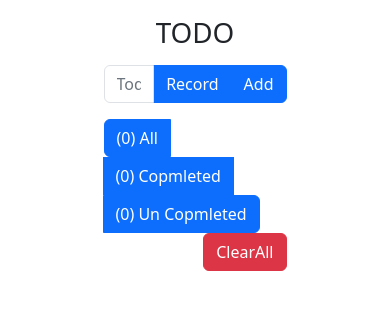
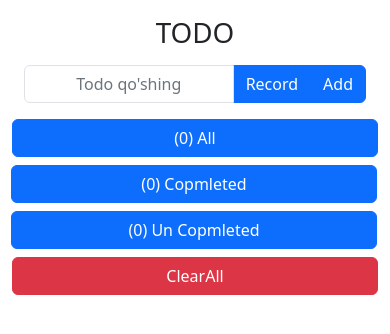
Before and after one commit to BunyodbekNasriddinov/js-todo, a plain HTML site: page index.html in a window 390 px wide. Drawn offline with nearby package versions, Linux system fonts and the light colour scheme.

Commit message:
Responsive add

```diff
--- a/index.html
+++ b/index.html
@@ -13,8 +13,8 @@
   <body>
     <h1 class="h1 text-center my-3">TODO</h1>
     <div class="container">
-      <form class="mx-auto w-50 js-form">
-        <div class="input-group">
+      <form class="mx-auto row js-form">
+        <div class="input-group col-12 col-lg-6">
           <input
             class="form-control btn border border-1 js-input"
             type="text"
@@ -34,22 +34,22 @@
           </button>
         </div>
       </form>
-      <div class="input-group mx-auto my-3 w-50">
-        <button class="btn btn-primary js-all-todos">
+      <div class="input-group mx-auto my-3 row gap-2">
+        <button class="btn btn-primary col-12 col-lg-2 rounded-2 js-all-todos">
           <span>(0)</span> All
         </button>
-        <button class="btn btn-primary js-completed-todos">
+        <button class="btn btn-primary col-12 col-lg-2 rounded-2 js-completed-todos">
           <span>(0)</span> Copmleted
         </button>
-        <button class="btn btn-primary rounded-end js-uncompleted-todos">
+        <button class="btn btn-primary col-12 col-lg-2 rounded-2 rounded-end js-uncompleted-todos">
           <span>(0)</span>
           Un Copmleted
         </button>
-        <button class="btn btn-danger ms-auto rounded js-clear-all-btn">
+        <button class="btn btn-danger ms-auto col-12 col-lg-3 rounded js-clear-all-btn">
           ClearAll
         </button>
       </div>
-      <ul class="list-group w-50 mx-auto my-5 js-list"></ul>
+      <ul class="list-group row mx-auto my-5 js-list"></ul>
     </div>
     <script src="./js/main.js"></script>
   </body>
--- a/js/main.js
+++ b/js/main.js
@@ -116,13 +116,13 @@ elForm.addEventListener("submit", (evt) => {
     elAllTodosNum.textContent = `(${todos.length})`;
     elCompletedTodosNum.textContent = `(${completedTodo.length})`;
     elUnCompletedTodosNum.textContent = `(${unCompletedTodo.length})`;
+
+    todos = JSON.parse(localStorage.getItem("myTodos"));
   } else {
     elInput.classList.add("text-white");
     elInput.classList.add("btn-outline-danger");
   }
 });
-
-todos = JSON.parse(localStorage.getItem("myTodos"));
 
 elClearAllBtn.addEventListener("click", () => {
   completedTodo = todos.filter((el) => el.isCompleted);
```
